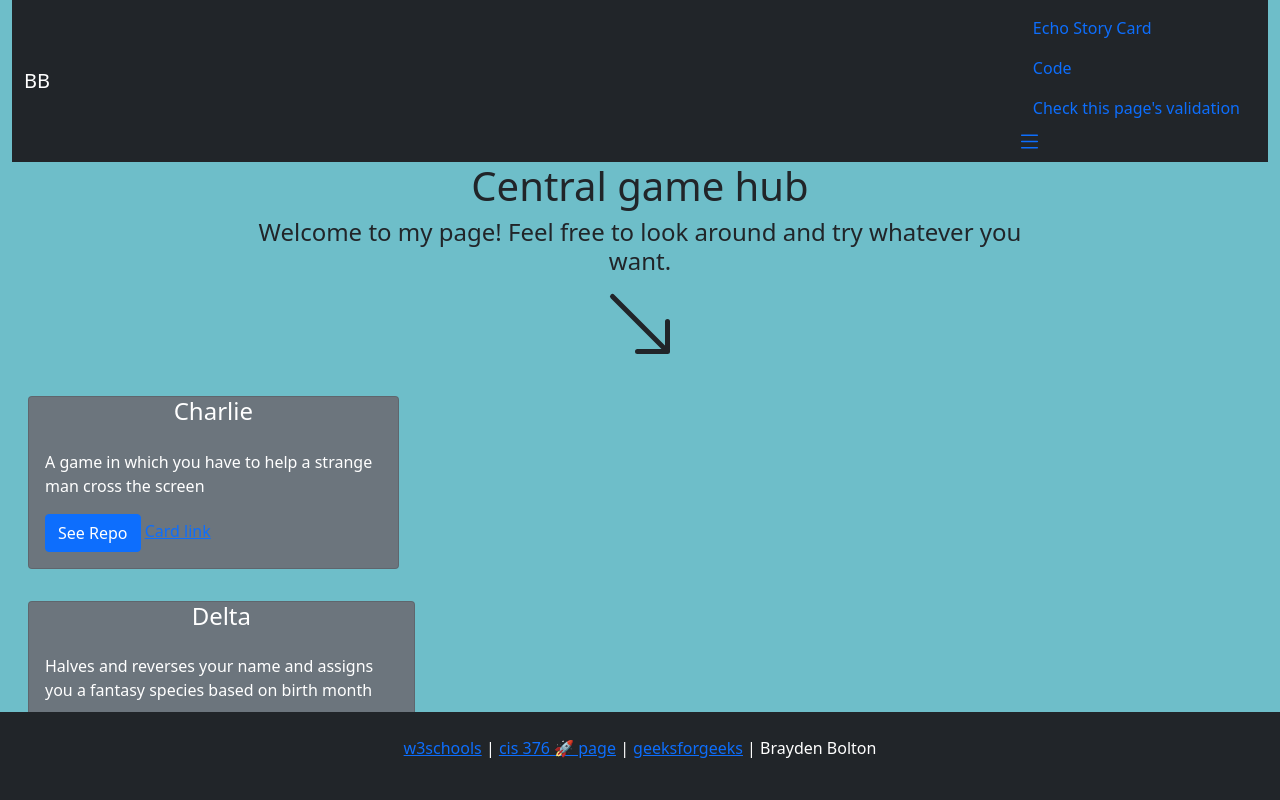
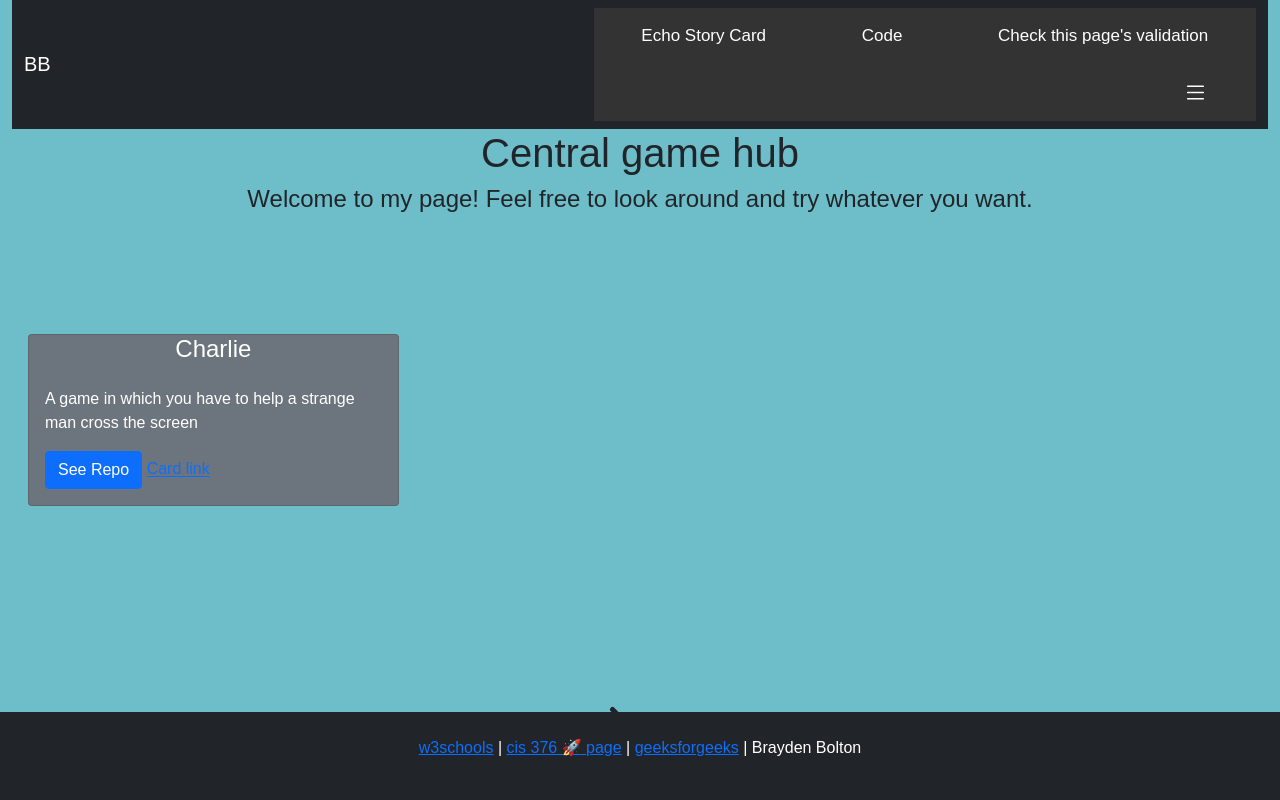
Before and after one commit to bbolton1/brayden-cis376-echo, a plain HTML site: page index.html in a window 1280 px wide. Shown: the top 800 px of the page. Drawn offline with nearby package versions, Linux system fonts and the light colour scheme; a script that the page names is missing.

Commit message:
Update style.css

```diff
--- a/styles/style.css
+++ b/styles/style.css
@@ -2,6 +2,7 @@
 
 body {
   background-color: rgb(110, 190, 201);
+  font-family: Arial, Helvetica, sans-serif;
 }
 
 h1 {
@@ -14,5 +15,50 @@ h4 {
 
 .mt-5 {
   position: absolute;
-  bottom: 0px;
+  bottom: 0em;
 }
+
+#arrow {
+  position: relative;
+  top: 29.6875em;
+}
+
+.container {
+  display: flex;
+  justify-content: flex-end;
+  height: 97vh;
+  align-items: center;
+  padding-right: 20px;
+}
+
+.topnav {
+  overflow: hidden;
+  background-color: #333;
+  position: relative;
+}
+
+.topnav #myLinks {
+  display: none;
+}
+
+.topnav a {
+  float: left;
+  color: white;
+  padding: 0.9em 2.8125em;
+  text-decoration: none;
+  font-size: 17px;
+}
+
+.topnav a.icon {
+  float: right;
+}
+
+.topnav a:hover {
+  background-color: #ddd;
+  color: black;
+}
+
+.active {
+  background-color: #04AA6D;
+  color: white;
+}
```
